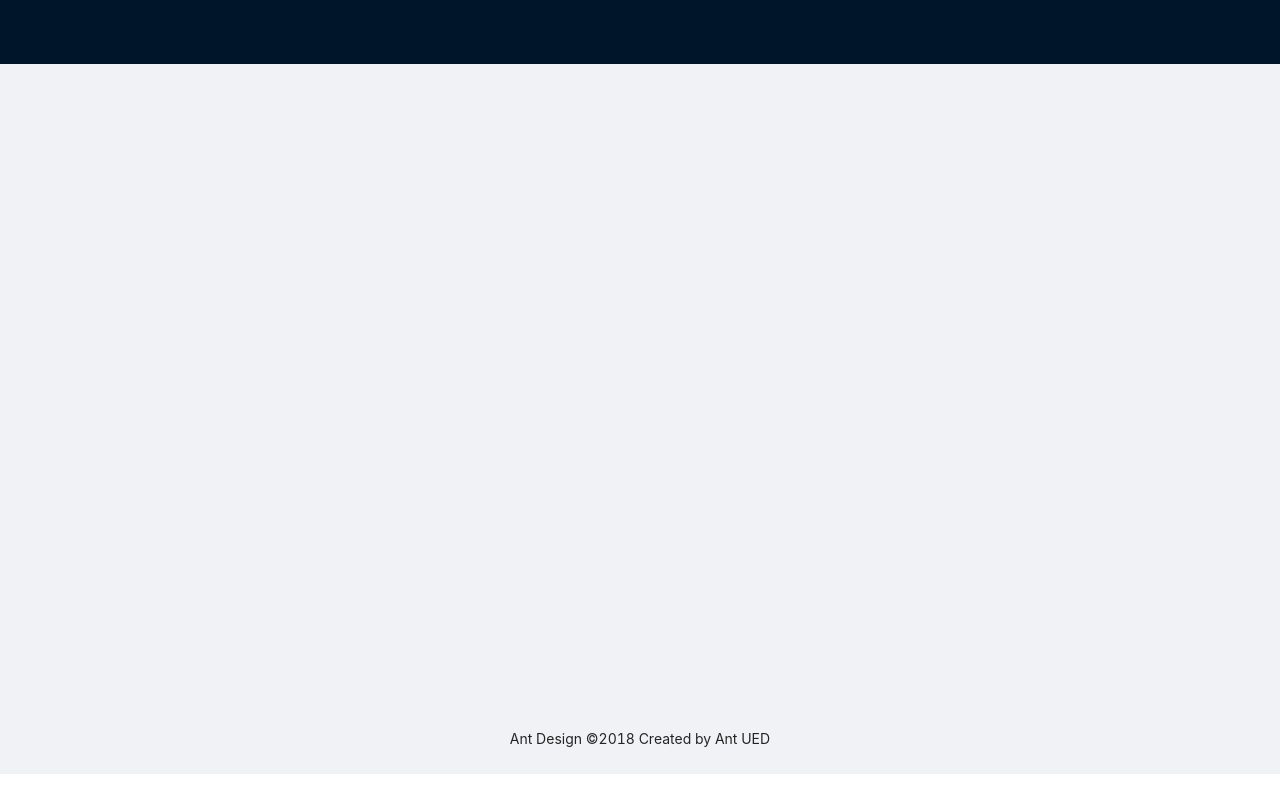
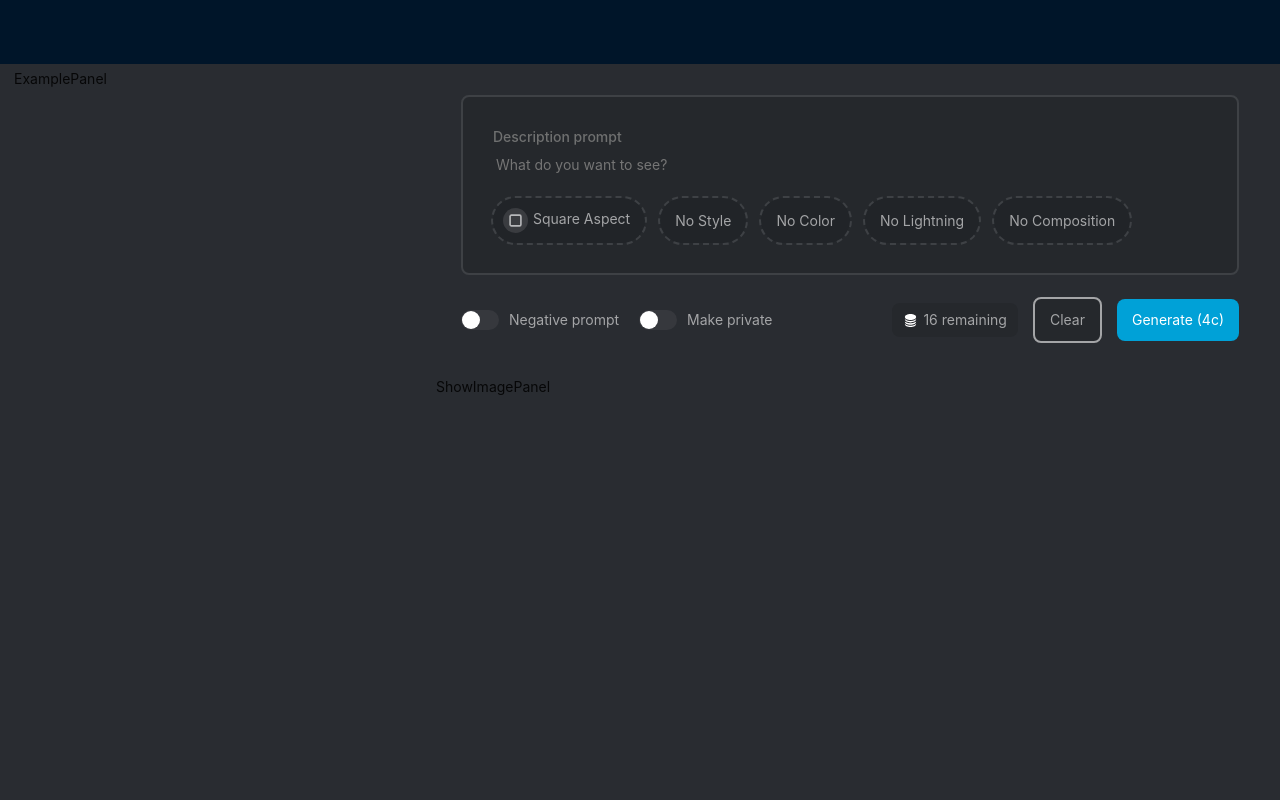
Before and after one commit to catan271/niche-tensor-fe, a Next.js app: page / in a window 1280 px wide. Shown: the top 800 px of the page. Built offline with nearby package versions, Linux system fonts and the light colour scheme.

Commit message:
add prompting panel ui

```diff
--- /dev/null
+++ b/src/components/Elements/DashedButton.tsx
@@ -0,0 +1,22 @@
+import React from 'react';
+
+interface ButtonProps {
+    title?: any;
+    onClick?: any;
+    icon?: any;
+}
+
+const DashedButton: React.FC<ButtonProps> = ({ onClick, title, icon }) => {
+    return (
+        <button
+            onClick={onClick}
+            className="cursor-pointer outline-dashed rounded-full border-none outline-2 outline-offset-3 p-10 outline-inputBorder bg-btnBg "
+        >
+            <div className="flex flex-row align-center">
+                {icon}
+                <span className="text-text pl-5 pr-5">{title}</span>
+            </div>
+        </button>
+    );
+};
+export default DashedButton;
--- /dev/null
+++ b/src/components/Elements/Slider.tsx
@@ -0,0 +1,21 @@
+import React from 'react';
+
+interface SliderProps {
+    title?: any;
+}
+const Slider: React.FC<SliderProps> = ({ title }) => {
+    return (
+        <label
+            htmlFor={title}
+            className="flex items-center cursor-pointer select-none text-dark dark:text-white gap-10"
+        >
+            <div className="relative">
+                <input type="checkbox" id={title} className="peer sr-only" />
+                <div className="block h-20 rounded-full peer-checked:bg-blue dark:bg-dark-2 bg-slider w-38"></div>
+                <div className="absolute w-18 h-18 transition bg-white rounded-full dot dark:bg-dark-4 left-1 top-1 peer-checked:translate-x-full peer-checked:bg-primary"></div>
+            </div>
+            <span className="text-text">{title}</span>
+        </label>
+    );
+};
+export default Slider;
--- a/src/components/MainLayout.tsx
+++ b/src/components/MainLayout.tsx
@@ -14,8 +14,12 @@ const MainLayout: React.FC<MainLayoutProp> = ({ children }) => {
                 <div className="logo" />
                 <Menu theme="dark" mode="horizontal" />
             </Header>
-            <Content style={{ padding: '0 50px', height: '80vh' }}>{children}</Content>
-            <Footer style={{ textAlign: 'center' }}>Ant Design ©2018 Created by Ant UED</Footer>
+            <Content className="bg-background" style={{ padding: '0 10px', height: '100vh' }}>
+                {children}
+            </Content>
+            <Footer className="bg-btnBg" style={{ textAlign: 'center' }}>
+                <span className="text-text">Ant Design ©2018 Created by Ant UED</span>
+            </Footer>
         </Layout>
     );
 };
--- /dev/null
+++ b/src/components/Panel/ExamplePanel.tsx
@@ -0,0 +1,4 @@
+const ExamplePanel = () => {
+    return <>ExamplePanel</>;
+};
+export default ExamplePanel;
--- /dev/null
+++ b/src/components/Panel/PromptingPanel.tsx
@@ -0,0 +1,103 @@
+import React from 'react';
+import DashedButton from '@/components/Elements/DashedButton';
+import Slider from '@/components/Elements/Slider';
+
+const PromptingPanel = () => {
+    return (
+        <div className="container border p-25">
+            <div className="container border-2 border-solid border-inputBorder p-30 bg-input rounded-lg">
+                <label
+                    htmlFor="large-input"
+                    className="block mb-2 text-sm text-placeholder font-medium text-gray-900 dark:text-primary"
+                >
+                    Description prompt
+                </label>
+                <input
+                    type="text"
+                    id="large-input"
+                    className="block w-full pt-4 border-1 border-solid border-input text-text focus:ring-0 bg-input sm:text-md focus:outline-none focus:border-input "
+                    placeholder="What do you want to see?"
+                />
+                <div className="pt-20 flex flex-row gap-15">
+                    <DashedButton
+                        icon={
+                            <svg
+                                width="25px"
+                                height="25px"
+                                viewBox="-6.48 -6.48 36.96 36.96"
+                                fill="none"
+                                xmlns="http://www.w3.org/2000/svg"
+                                stroke="#b7b8ba"
+                            >
+                                <g id="SVGRepo_bgCarrier" strokeWidth="0">
+                                    <rect
+                                        x="-6.48"
+                                        y="-6.48"
+                                        width="36.96"
+                                        height="36.96"
+                                        rx="18.48"
+                                        fill="#3a3c40"
+                                        strokeWidth="0"
+                                    ></rect>
+                                </g>
+                                <g id="SVGRepo_tracerCarrier" strokeLinecap="round" strokeLinejoin="round"></g>
+                                <g id="SVGRepo_iconCarrier">
+                                    {' '}
+                                    <rect
+                                        x="4"
+                                        y="4"
+                                        width="16"
+                                        height="16"
+                                        rx="2"
+                                        stroke="#b7b8ba"
+                                        strokeWidth="2.4"
+                                        strokeLinecap="round"
+                                        strokeLinejoin="round"
+                                    ></rect>{' '}
+                                </g>
+                            </svg>
+                        }
+                        title={'Square Aspect'}
+                    />
+                    <DashedButton title={'No Style'} />
+                    <DashedButton title={'No Color'} />
+                    <DashedButton title={'No Lightning'} />
+                    <DashedButton title={'No Composition'} />
+                </div>
+            </div>
+            <div className="flex justify-between pt-2">
+                <div className="pt-20 flex flex-row items-center gap-20">
+                    <Slider title={'Negative prompt'} />
+                    <Slider title={'Make private'} />
+                </div>
+
+                <div className="pt-20 flex flex-row items-center gap-15">
+                    <button className="rounded-lg align-items border-2 items-center border-none bg-input">
+                        <div className="flex flex-row items-center gap-5 p-5">
+                            <svg
+                                xmlns="http://www.w3.org/2000/svg"
+                                viewBox="0 0 24 24"
+                                fill="#FFF"
+                                className="w-15 h-15"
+                            >
+                                <path d="M21 6.375c0 2.692-4.03 4.875-9 4.875S3 9.067 3 6.375 7.03 1.5 12 1.5s9 2.183 9 4.875Z" />
+                                <path d="M12 12.75c2.685 0 5.19-.586 7.078-1.609a8.283 8.283 0 0 0 1.897-1.384c.016.121.025.244.025.368C21 12.817 16.97 15 12 15s-9-2.183-9-4.875c0-.124.009-.247.025-.368a8.285 8.285 0 0 0 1.897 1.384C6.809 12.164 9.315 12.75 12 12.75Z" />
+                                <path d="M12 16.5c2.685 0 5.19-.586 7.078-1.609a8.282 8.282 0 0 0 1.897-1.384c.016.121.025.244.025.368 0 2.692-4.03 4.875-9 4.875s-9-2.183-9-4.875c0-.124.009-.247.025-.368a8.284 8.284 0 0 0 1.897 1.384C6.809 15.914 9.315 16.5 12 16.5Z" />
+                                <path d="M12 20.25c2.685 0 5.19-.586 7.078-1.609a8.282 8.282 0 0 0 1.897-1.384c.016.121.025.244.025.368 0 2.692-4.03 4.875-9 4.875s-9-2.183-9-4.875c0-.124.009-.247.025-.368a8.284 8.284 0 0 0 1.897 1.384C6.809 19.664 9.315 20.25 12 20.25Z" />
+                            </svg>
+                            {'   '}
+                            <span className="text-text">16 remaining</span>
+                        </div>
+                    </button>
+                    <button className="rounded-lg px-15 py-10 cursor-pointer border-2 border-solid border-text bg-input">
+                        <span className="text-text">Clear</span>
+                    </button>
+                    <button className="rounded-lg px-15 py-10 border-none cursor-pointer border-2 bg-blue">
+                        <span className="text-white">Generate (4c)</span>
+                    </button>
+                </div>
+            </div>
+        </div>
+    );
+};
+export default PromptingPanel;
--- /dev/null
+++ b/src/components/Panel/ShowImagePanel.tsx
@@ -0,0 +1,4 @@
+const ShowImagePanel = () => {
+    return <div className="bg-background dark:bg-background">ShowImagePanel</div>;
+};
+export default ShowImagePanel;
--- a/src/components/PromptingPanel.tsx
+++ /dev/null
@@ -1,6 +0,0 @@
-import React from 'react';
-
-const PromptingPanel = () => {
-    return <></>;
-};
-export default PromptingPanel;
--- a/src/pages/_app.tsx
+++ b/src/pages/_app.tsx
@@ -1,7 +1,7 @@
 import type { AppProps } from 'next/app';
 import 'antd/dist/antd.css';
 import '@/styles/globals.scss';
-import MainLayout from "@/components/MainLayout";
+import MainLayout from '@/components/MainLayout';
 
 export default function App({ Component, pageProps }: AppProps) {
     return (
--- a/src/pages/index.tsx
+++ b/src/pages/index.tsx
@@ -1,9 +1,28 @@
-import PromptingPanel from '@/components/PromptingPanel';
+import PromptingPanel from '@/components/Panel/PromptingPanel';
+import ExamplePanel from '@/components/Panel/ExamplePanel';
+import ShowImagePanel from '@/components/Panel/ShowImagePanel';
 
 export default function Home() {
     return (
         <main>
-            <PromptingPanel />
+            <div className="h-screen w-full p-2">
+                <div className="grid grid-cols-3 gap-4 h-full">
+                    <div className="col-span-1 bg-gray-200 p-2">
+                        <ExamplePanel />
+                    </div>
+
+                    <div className="col-span-2 bg-gray-300 p-2">
+                        <div className="grid grid-rows-3 gap-4 h-full">
+                            <div className="row-span-1 bg-gray-400 p-2">
+                                <PromptingPanel />
+                            </div>
+                            <div className="row-span-2 bg-gray-500 p-2">
+                                <ShowImagePanel />
+                            </div>
+                        </div>
+                    </div>
+                </div>
+            </div>
         </main>
     );
 }
--- a/tailwind.config.cjs
+++ b/tailwind.config.cjs
@@ -16,6 +16,17 @@ module.exports = {
                 pc: '1200px',
             },
         },
+        colors:{
+            "background":'#292c31',
+            "input":'#25282c',
+            "inputBorder":'#3E4145',
+            "text":'#a4a5a7',
+            "placeholder":'#6f7070',
+            "btnBg":'#212428',
+            "white":'#FFF',
+            "blue":'#00a1d7',
+            "slider":'#36383d'
+        }
     },
     variants: {
         extend: {},
```
